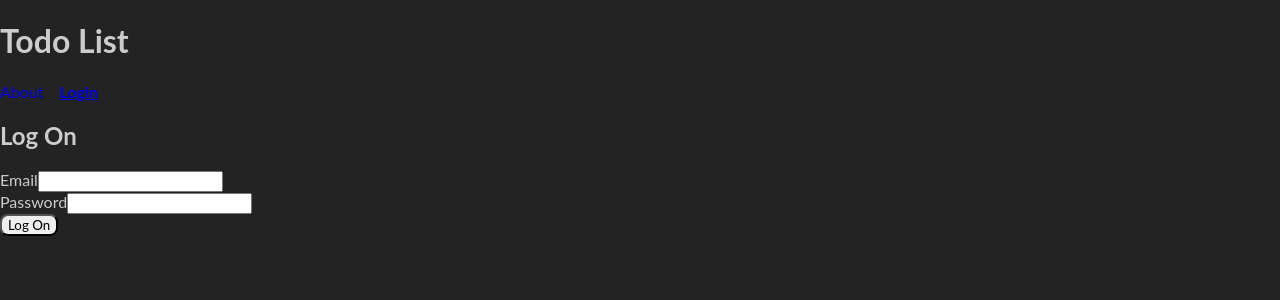
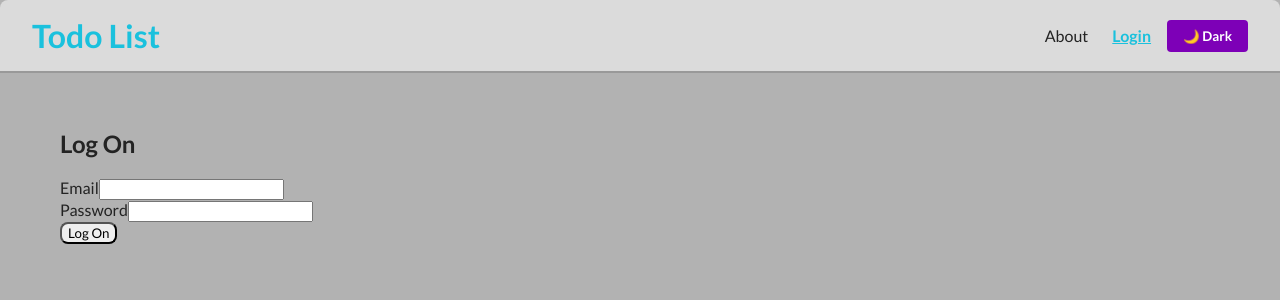
Before and after one commit to LilRed92/to-do-list-CTD, a React (Vite) app: page /login in a window 1280 px wide. Shown: the top 300 px of the page. Built offline with nearby package versions, Linux system fonts and the light colour scheme.

Commit message:
✨ feat(root): add theme toggle and styles
- Integrate ThemeProvider and useTheme hook for theme state management
- Add theme toggle control to Header component
- Migrate inline and global styles to CSS modules across components
- Preload and link Lato Google font in index.html

```diff
--- a/index.html
+++ b/index.html
@@ -4,6 +4,9 @@
     <meta charset="UTF-8" />
     <link rel="icon" type="image/svg+xml" href="/favicon.svg" />
     <meta name="viewport" content="width=device-width, initial-scale=1.0" />
+    <link rel="preconnect" href="https://fonts.googleapis.com">
+    <link rel="preconnect" href="https://fonts.gstatic.com" crossorigin>
+    <link href="https://fonts.googleapis.com/css2?family=Lato:ital,wght@0,100;0,300;0,400;0,700;0,900;1,100;1,300;1,400;1,700;1,900&display=swap" rel="stylesheet">
     <title>to-do-list-ctd</title>
   </head>
   <body>
--- a/src/App.jsx
+++ b/src/App.jsx
@@ -1,4 +1,4 @@
-import "./App.css";
+import styles from "./App.module.css";
 import { Routes, Route } from "react-router";
 // Page Imports
 import HomePage from "./pages/HomePage";
@@ -12,8 +12,9 @@ import Header from "./shared/Header.jsx";
 
 function App() {
   return (
-    <>
+    <div className={styles.appContainer}>
       <Header />
+      <main className={styles.mainContent}>
         <Routes>
           <Route path="/" element={<HomePage />} />
           <Route path="/about" element={<AboutPage />} />
@@ -36,7 +37,8 @@ function App() {
           />
           <Route path="*" element={<NotFoundPage />} />
         </Routes>
-    </>
+      </main>
+    </div>
   );
 }
 
--- a/src/features/Todos/TodoList/TodoList.jsx
+++ b/src/features/Todos/TodoList/TodoList.jsx
@@ -1,5 +1,6 @@
 import { useMemo } from "react";
 import TodoListItem from "./TodoListItem.jsx";
+import styles from "./TodoList.module.css";
 
 function TodoList({
   todoList,
@@ -42,9 +43,9 @@ function TodoList({
   };
 
   return filteredTodoList.todos.length === 0 ? (
-    <p>{getEmptyMessage()}</p>
+    <p className={styles.emptyMessage}>{getEmptyMessage()}</p>
   ) : (
-    <ul>
+    <ul className={styles.todoUl}>
       {filteredTodoList.todos.map((todo) => (
         <TodoListItem
           key={todo.id}
--- a/src/main.jsx
+++ b/src/main.jsx
@@ -5,12 +5,16 @@ import "./index.css";
 import App from "./App.jsx";
 import { AuthProvider } from "./contexts/AuthContext.jsx";
 
+import { ThemeProvider } from "./contexts/ThemeContext.jsx";
+
 createRoot(document.getElementById("root")).render(
   <StrictMode>
     <BrowserRouter>
-      <AuthProvider>
-        <App />
-      </AuthProvider>
+      <ThemeProvider>
+        <AuthProvider>
+          <App />
+        </AuthProvider>
+      </ThemeProvider>
     </BrowserRouter>
   </StrictMode>,
 );
--- a/src/shared/Header.jsx
+++ b/src/shared/Header.jsx
@@ -1,14 +1,23 @@
 import Logoff from "../features/Logoff.jsx";
 import Navigation from "./Navigation.jsx";
 import { useAuth } from "../contexts/AuthContext.jsx";
+import { useTheme } from "../contexts/ThemeContext.jsx";
+import styles from "./Header.module.css";
 
 function Header() {
   const { isAuthenticated } = useAuth();
+  const { theme, toggleTheme } = useTheme();
+
   return (
-    <header>
-      <h1>Todo List</h1>
-      <Navigation />
-      {isAuthenticated && <Logoff />}
+    <header className={styles.headerContainer}>
+      <h1 className={styles.title}>Todo List</h1>
+      <div className={styles.controls}>
+        <Navigation />
+        {isAuthenticated && <Logoff />}
+        <button className={styles.themeToggle} onClick={toggleTheme}>
+          {theme === "dark" ? "☀️ Light" : "🌙 Dark"}
+        </button>
+      </div>
     </header>
   );
 }
--- a/src/shared/Navigation.jsx
+++ b/src/shared/Navigation.jsx
@@ -1,42 +1,38 @@
 import { NavLink } from "react-router";
 import { useAuth } from "../contexts/AuthContext.jsx";
-
-function navLinkStyle({ isActive }) {
-  return {
-    fontWeight: isActive ? "bold" : "normal",
-    textDecoration: isActive ? "underline" : "none",
-  };
-}
+import styles from "./Navigation.module.css";
 
 function Navigation() {
   const { isAuthenticated } = useAuth();
 
+  const getNavLinkClass = ({ isActive }) => {
+    return isActive ? `${styles.navLink} ${styles.navLinkActive}` : styles.navLink;
+  };
+
   return (
     <nav>
-      <ul
-        style={{ listStyle: "none", display: "flex", gap: "1rem", padding: 0 }}
-      >
+      <ul className={styles.navList}>
         <li>
-          <NavLink to="/about" style={navLinkStyle}>
+          <NavLink to="/about" className={getNavLinkClass}>
             About
           </NavLink>
         </li>
         {isAuthenticated ? (
           <>
             <li>
-              <NavLink to="/todos" style={navLinkStyle}>
+              <NavLink to="/todos" className={getNavLinkClass}>
                 Todos
               </NavLink>
             </li>
             <li>
-              <NavLink to="/profile" style={navLinkStyle}>
+              <NavLink to="/profile" className={getNavLinkClass}>
                 Profile
               </NavLink>
             </li>
           </>
         ) : (
           <li>
-            <NavLink to="/login" style={navLinkStyle}>
+            <NavLink to="/login" className={getNavLinkClass}>
               Login
             </NavLink>
           </li>
```
Lines whose indentation alone changed are shown as unchanged.
